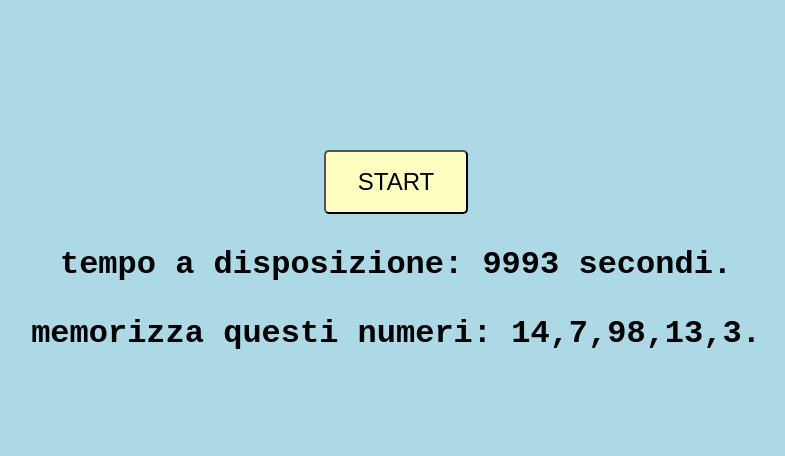
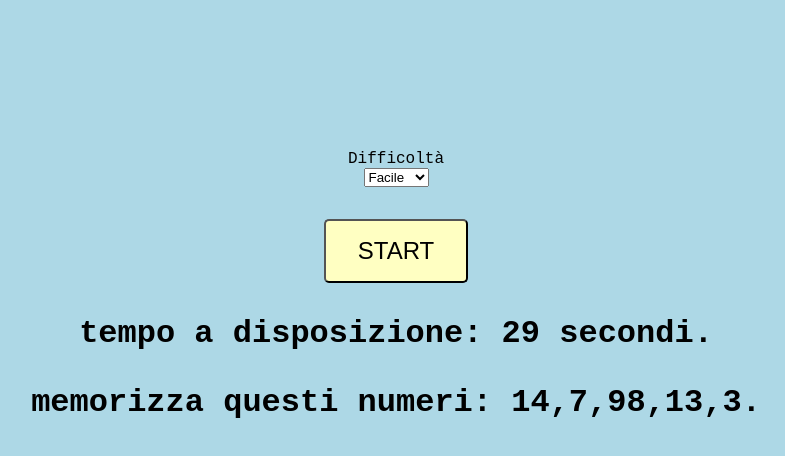
Before and after one commit to Pietroarmill/js-simon, a plain HTML site: page index.html in a window 1280 px wide. Both pictures are taken after a click on the button "START". Shown: the whole page, without its empty margins (244-1029 px from the left). Drawn offline with Linux system fonts and the light colour scheme.

Commit message:
add difficoltà

```diff
--- a/css/style.css
+++ b/css/style.css
@@ -26,6 +26,7 @@ button {
     font-size: 1.5rem;
     background-color: rgb(255, 255, 194);
     transition: .5s;
+    margin-top: 2rem;
 }
 
 button:hover {
--- a/index.html
+++ b/index.html
@@ -9,6 +9,12 @@
 </head>
 <body>
     <div class="countdown-box">
+        <label for="difficolta">Difficoltà</label>
+        <select name="difficolta" id="difficolta">
+            <option value="1">Facile</option>
+            <option value="2">Medio</option>
+            <option value="3">Difficile</option>
+        </select>
 
         <button id="start">START</button>
 
--- a/js/script.js
+++ b/js/script.js
@@ -6,10 +6,20 @@
 
 // []al click di un pulsante vengono generati e visualizzati a schermo 5 numeri casuali
 const startBtn = document.getElementById("start");
-const timer = 9995;
+// const timer = 9995;
 
 startBtn.addEventListener("click", function() {
-    let numberString =  document.getElementById("rnd-numbers")
+    let timer;
+    const userChoice = parseInt(document.getElementById("difficolta").value);
+    if( userChoice === 1 ) {
+        timer = 31;
+    }   else if ( userChoice === 2 ) {
+        timer = 21;
+    }   else {
+        timer = 5;
+    }
+
+    let numberString =  document.getElementById("rnd-numbers");
     const arrayRndNumbers = [];
     // const arrayUserNumbers = [];
 
```
